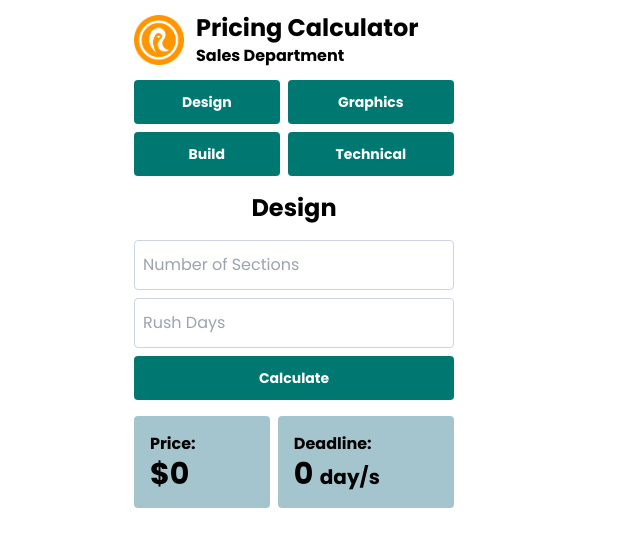
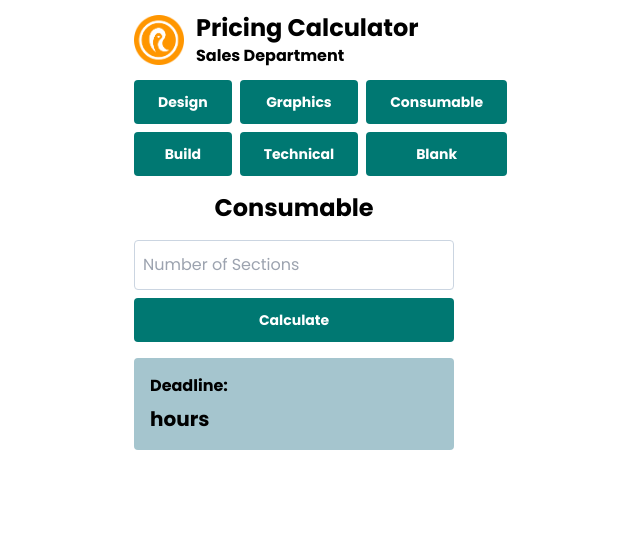
Before and after one commit to rockstarloren/sales-department, a React (Create React App) app: page /consumable in a window 1280 px wide. Before the commit this address led to /. Shown: the top 546 px of the page, without its empty margins (346-986 px from the left). Built offline with nearby package versions, Linux system fonts and the light colour scheme.

Commit message:
Added Consumable Calculator

```diff
--- a/src/App.js
+++ b/src/App.js
@@ -10,6 +10,7 @@ import Design from "./components/Design";
 import Build from "./components/Build";
 import Graphics from "./components/Graphics";
 import Technical from "./components/Technical";
+import Consumable from "./components/Consumable";
 
 function App() {
   return (
@@ -20,6 +21,7 @@ function App() {
         <Route path="/build" element={<Build />} />
         <Route path="/graphics" element={<Graphics />} />
         <Route path="/technical" element={<Technical />} />
+        <Route path="/consumable" element={<Consumable />} />
         <Route path="*" element={<Navigate to="/" />} />
       </Routes>
     </Router>
--- /dev/null
+++ b/src/components/Consumable.js
@@ -0,0 +1,70 @@
+import { useState } from "react";
+
+function Consumable() {
+  var [result, setResult] = useState({
+    price: 0,
+  });
+  var [formData, setFormData] = useState({
+    sections: "",
+  });
+
+  var { sections } = formData;
+  var { ETA } = result;
+
+  const handleSubmit = (e) => {
+    e.preventDefault();
+
+    //Calculate ETA
+
+    //Calculate PRICE
+
+    if (sections > 0) {
+      setResult((data) => ({
+        ...data,
+        ETA: Math.round((sections / 2.5) * 9),
+      }));
+    }
+  };
+
+  const handleInput = (e) => {
+    const { name, value } = e.target;
+    setFormData((data) => ({
+      ...data,
+      [name]: value,
+    }));
+  };
+
+  return (
+    <div>
+      <h2 className="text-center font-bold text-2xl m-4">Consumable</h2>
+      <form onSubmit={handleSubmit} className="grid gap-2">
+        <div>
+          <input
+            id="sections"
+            type="number"
+            value={formData?.sections}
+            name="sections"
+            onChange={handleInput}
+            placeholder="Number of Sections"
+            className="py-3 px-2 outline-none border border-slate-300 rounded w-full"
+          ></input>
+        </div>
+        <input
+          type="submit"
+          value="Calculate"
+          className="text-white font-bold text-sm cursor-pointer bg-[#007872] rounded cursor-pointer hover:bg-[#008f88] py-3 px-6"
+        />
+      </form>
+      <div className="my-4 grid grid-flow-col gap-2">
+        <p className="bg-[#a5c5ce] p-4 rounded">
+          <span className="block font-bold">Deadline:</span>
+          <span className="font-bold text-3xl">
+            {ETA} <span className="font-bold text-xl">hours</span>
+          </span>
+        </p>
+      </div>
+    </div>
+  );
+}
+
+export default Consumable;
--- a/src/components/Nav.js
+++ b/src/components/Nav.js
@@ -41,6 +41,18 @@ function Nav() {
             </li>
           </Link>
         </div>
+        <div className="grid gap-2">
+          <Link to={"/consumable"}>
+            <li className="text-white text-sm cursor-pointer bg-[#007872] rounded cursor-pointer hover:bg-[#008f88] py-3 px-6">
+              Consumable
+            </li>
+          </Link>
+          <Link to={"/"}>
+            <li className="text-white text-sm cursor-pointer bg-[#007872] rounded cursor-pointer hover:bg-[#008f88] py-3 px-6">
+              Blank
+            </li>
+          </Link>
+        </div>
       </ul>
     </nav>
   );
```
Also changed, not shown: 7 other files (tests, documents, lock files or other folders).
